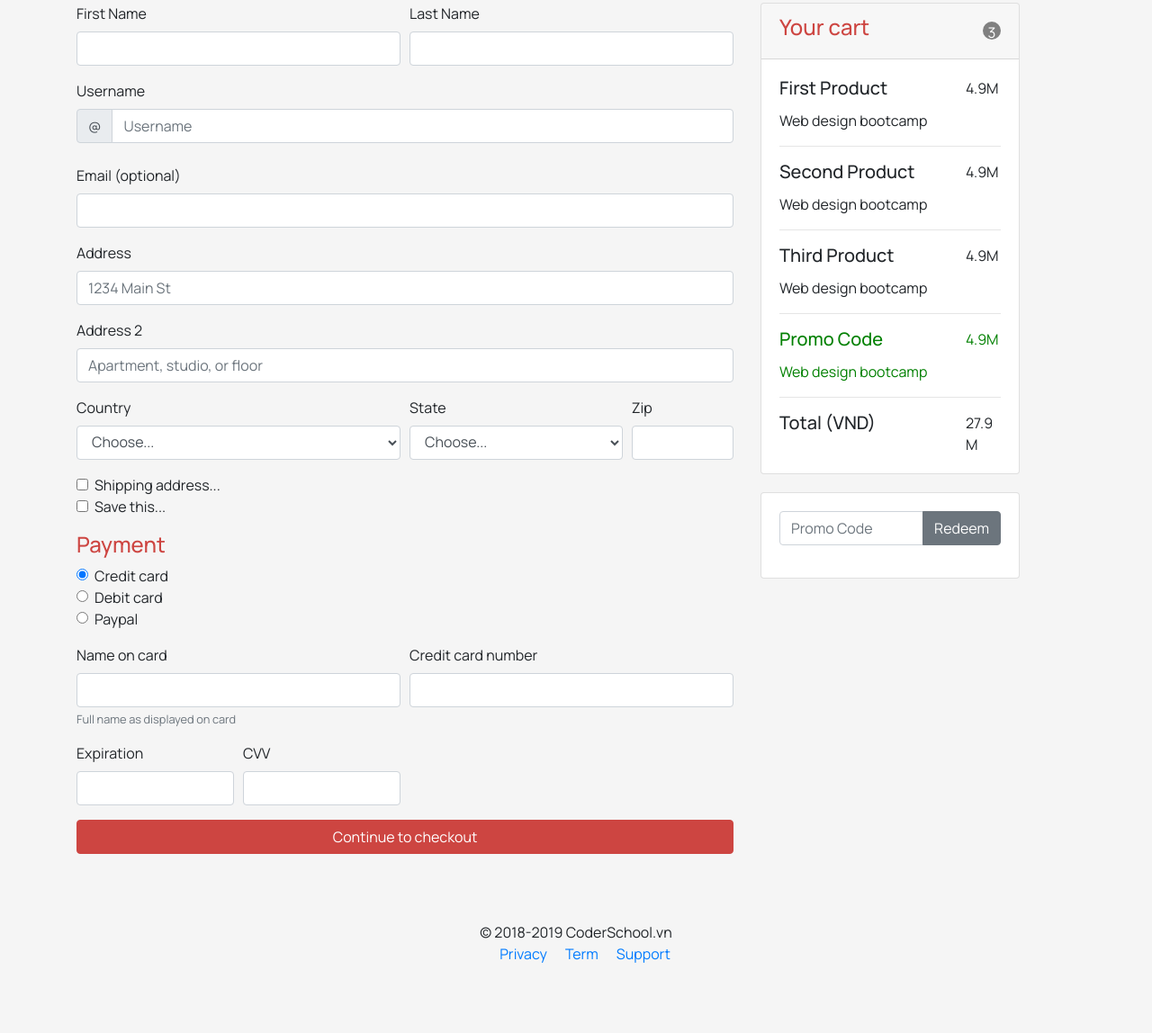
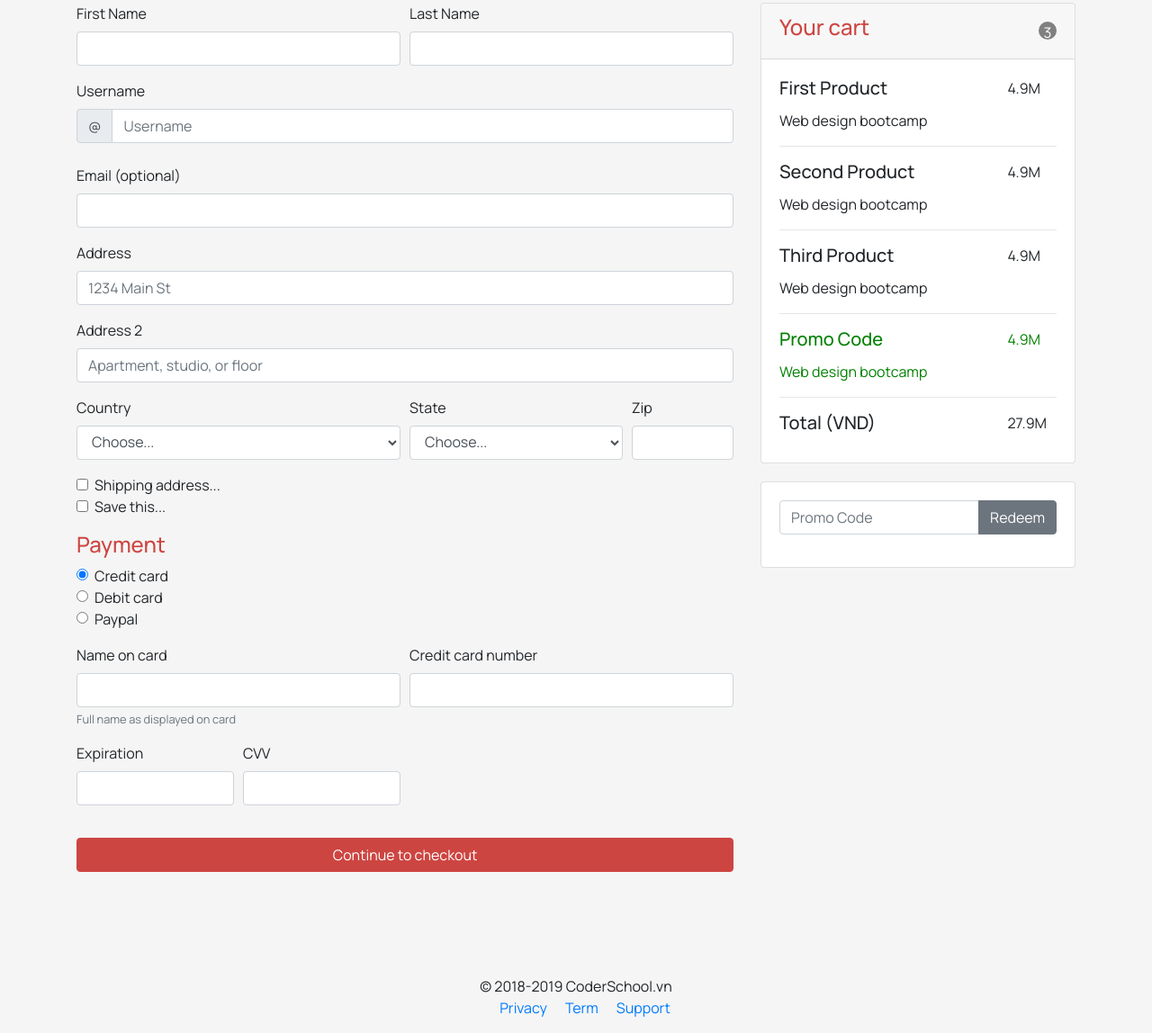
Before and after one commit to duongttran/coderschool-price-page, a plain HTML site: page checkout.html in a window 1280 px wide. Shown: the part 529-1677 px from the top of the page at 90% size. Before the commit the page ends 1617 px from the top, so only its background shows below. Drawn offline with nearby package versions, Linux system fonts and the light colour scheme.

Commit message:
change shopping cart & button
change shopping cart & button

```diff
--- a/checkout.html
+++ b/checkout.html
@@ -41,6 +41,9 @@
                     <h4>Billing address</h4>
 
                 </div>
+            </div>
+
+            <div class="row">
                 <div class="col-md-8">
                     <form>
                         <div class="form-row">
@@ -168,7 +171,7 @@
 
                         </div>
 
-                        <button type="submit" class="btn btn-primary btn-block">Continue to checkout</button>
+                        <button type="submit" class="btn btn-primary btn-block checkout">Continue to checkout</button>
 
 
                     </form>
@@ -176,7 +179,7 @@
                 </div>
 
                 <div class="col-md-4">
-                    <div class="card" style="width: 18rem;">
+                    <div class="card">
                         <div class="card-header">
                             <h4>Your cart</h4>
                             <div class="shopping-items">3</div>
@@ -253,7 +256,7 @@
                         </div>
                     </div>
 
-                    <div class="card" style="width: 18rem; margin-top: 20px;">
+                    <div class="card" style="margin-top: 20px;">
                         <div class="card-body">
                             <div class="input-group mb-3">
                                 <input type="text" class="form-control" placeholder="Promo Code" aria-label="Promo Code" aria-describedby="button-addon2">
@@ -264,8 +267,9 @@
                         </div>
                     </div>
                 </div>
+            </div>
 
-            </div>
+
         </div>
     </section>
 
--- a/style/style1.css
+++ b/style/style1.css
@@ -50,6 +50,10 @@ footer ul li {
     border-color: var(--red);
 }
 
+.checkout {
+    margin: 20px 0 40px;
+}
+
 .main-form {
     margin-top: 50px;
     margin-bottom: 50px;
```
Lines whose indentation alone changed are shown as unchanged.
